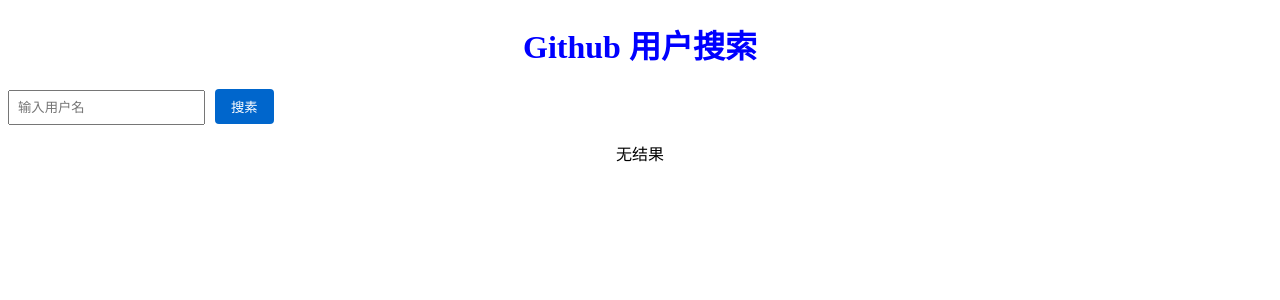
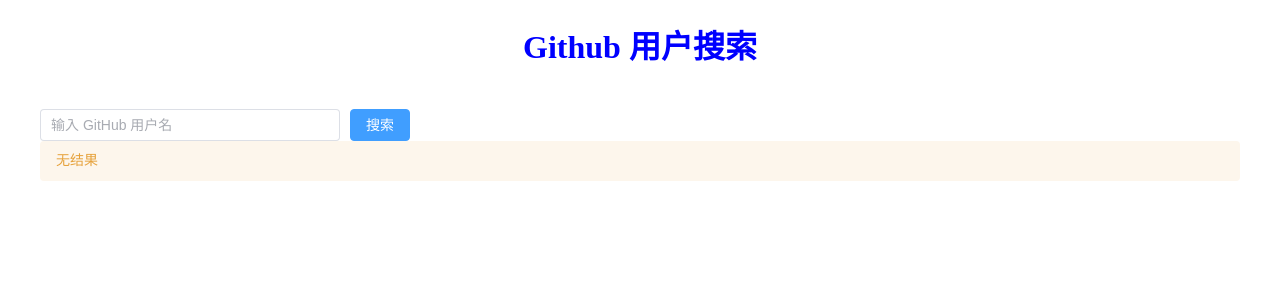
Before and after one commit to DavidHan663/github-user-research, a Vue app: page / in a window 1280 px wide. Shown: the top 300 px of the page. Built offline with nearby package versions, Linux system fonts and the light colour scheme.

Commit message:
优化Element plus布局和书签功能

```diff
--- a/package.json
+++ b/package.json
@@ -8,8 +8,10 @@
     "lint": "vue-cli-service lint"
   },
   "dependencies": {
+    "@element-plus/icons-vue": "^2.3.2",
     "axios": "^1.12.2",
     "core-js": "^3.8.3",
+    "element-plus": "^2.11.5",
     "vue": "^3.2.13"
   },
   "devDependencies": {
--- a/src/components/UserSearch.vue
+++ b/src/components/UserSearch.vue
@@ -1,65 +1,139 @@
 <template>
-    <div>
-        <input v-model="username" placeholder="输入用户名"/>
-        <button @click="searchUsers">搜素</button>
-        <p v-if="loading">加载中...</p>
-        <p v-else-if="error">{{ error }}</p>
-        <p v-else-if="users.length>0">找到{{ users.length }}个用户</p>
-        <p v-else-if="!loading&&!error">无结果</p>
-        <ul v-if="users.length>0">
-            <li v-for="user in users" :key="user.id">
+  <div class="container">
+    <el-input
+      v-model="username"
+      placeholder="输入 GitHub 用户名"
+      clearable
+      class="search-input"
+    />
+    <el-button type="primary" @click="searchUsers">搜索</el-button>
+    <el-alert v-if="loading" title="加载中..." type="info" :closable="false" />
+    <el-alert v-else-if="error" :title="error" type="error" :closable="false" />
+    <el-alert
+      v-else-if="users.length > 0"
+      :title="`找到 ${users.length} 个用户`"
+      type="success"
+      :closable="false"
+    />
+    <el-alert
+      v-else-if="!loading && !error"
+      title="无结果"
+      type="warning"
+      :closable="false"
+    />
+    <el-row v-if="users.length > 0" :gutter="20">
+      <el-col
+        :span="8"
+        v-for="user in users"
+        :key="user.id"
+        class="user-card"
+      >
+        <el-card shadow="hover">
           <img :src="user.avatar_url" width="50" />
-                {{ user.login }}(ID:{{ user.id }})
-            </li>
-        </ul>
+          <span>{{ user.login }}</span>
+          <el-button
+            type="warning"
+            size="small"
+            @click="toggleBookmark(user)"
+          >
+            <el-icon><StarFilled /></el-icon>
+            {{ isBookmarked(user) ? '移除书签' : '添加书签' }}
+          </el-button>
+        </el-card>
+      </el-col>
+    </el-row>
+    <h3 v-if="bookmarks.length > 0">我的书签</h3>
+    <el-row v-if="bookmarks.length > 0" :gutter="20">
+      <el-col
+        :span="8"
+        v-for="bookmark in bookmarks"
+        :key="bookmark.id"
+        class="user-card"
+      >
+        <el-card shadow="hover">
+          <img :src="bookmark.avatar_url" width="50" />
+          <span>{{ bookmark.login }}</span>
+          <el-button
+            type="danger"
+            size="small"
+            @click="removeBookmark(bookmark)"
+          >
+            <el-icon><Delete /></el-icon>
+            删除
+          </el-button>
+        </el-card>
+      </el-col>
+    </el-row>
   </div>
 </template>
 <script>
 import axios from 'axios';
-export default{
-    name:'UserSearch',
-    data(){
-        return{
-            username:'',
-            users:[],
-            loading:false,
-            error:null
+import { StarFilled, Delete } from '@element-plus/icons-vue';
+export default {
+  name: 'UserSearch',
+  components: { StarFilled, Delete },
+  data() {
+    return {
+      username: '',
+      users: [],
+      loading: false,
+      error: null,
+      bookmarks: JSON.parse(localStorage.getItem('bookmarks')) || []
     };
   },
-    methods:{
-        async searchUsers(){
-            this.loading=true;
-            this.error=null;
-            try{
-                const response=await axios.get(
-                    `https://api.github.com/search/users?q=${this.username}+in:login`
+  methods: {
+    async searchUsers() {
+      this.loading = true;
+      this.error = null;
+      this.users = [];
+      try {
+        const response = await axios.get(
+          `https://api.github.com/search/users?q=${this.username}`
         );
-                this.users=response.data.items;
-            }catch(err){
-                this.error='搜索失败，稍后重试';
-            }finally{
-                this.loading=false;
+        this.users = response.data.items;
+      } catch (err) {
+        this.error = '搜索失败，请稍后重试';
+      } finally {
+        this.loading = false;
       }
+    },
+    toggleBookmark(user) {
+      const index = this.bookmarks.findIndex(b => b.id === user.id);
+      if (index === -1) {
+        this.bookmarks.push({ id: user.id, login: user.login, avatar_url: user.avatar_url });
+      } else {
+        this.bookmarks.splice(index, 1);
+      }
+      localStorage.setItem('bookmarks', JSON.stringify(this.bookmarks));
+    },
+    isBookmarked(user) {
+      return this.bookmarks.some(b => b.id === user.id);
+    },
+    removeBookmark(bookmark) {
+      this.bookmarks = this.bookmarks.filter(b => b.id !== bookmark.id);
+      localStorage.setItem('bookmarks', JSON.stringify(this.bookmarks));
     }
   }
 };
-
-
 </script>
-
 <style scoped>
-input {
-  padding: 8px;
+.container {
+  max-width: 1200px;
+  margin: 0 auto;
+  padding: 20px;
+}
+.search-input {
+  width: 300px;
   margin-right: 10px;
 }
-button {
-  padding: 8px 16px;
-  background-color: #0066cc;
-  color: white;
-  border: none;
+.user-card {
+  margin-bottom: 20px;
 }
 img {
   vertical-align: middle;
   margin-right: 10px;
 }
+h3 {
+  margin-top: 20px;
+}
 </style>
--- a/src/main.js
+++ b/src/main.js
@@ -1,4 +1,12 @@
-import { createApp } from 'vue'
-import App from './App.vue'
+import { createApp } from 'vue';
+import App from './App.vue';
+import ElementPlus from 'element-plus';
+import 'element-plus/dist/index.css';
+import * as ElementPlusIconsVue from '@element-plus/icons-vue';
 
-createApp(App).mount('#app')
+const app=createApp(App)
+app.use(ElementPlus);
+for(const[key,component] of Object.entries(ElementPlusIconsVue)){
+    app.component(key,component);
+}
+app.mount('#app')
```
Also changed, not shown: 1 other file (tests, documents, lock files or other folders). Lines whose indentation alone changed are shown as unchanged.
